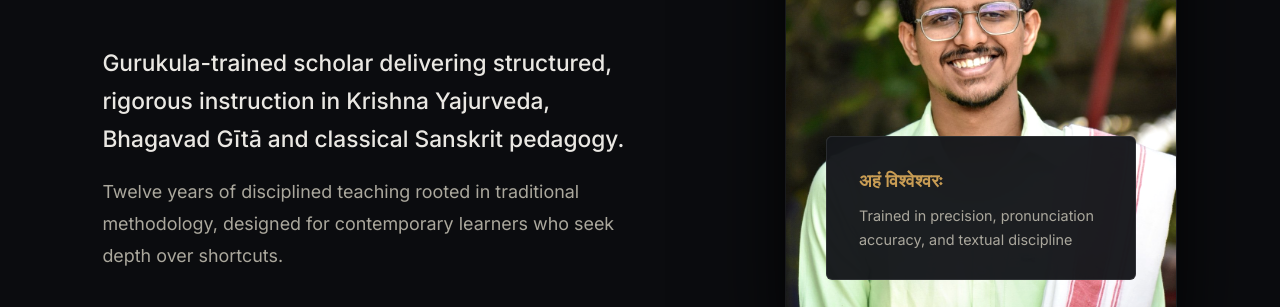
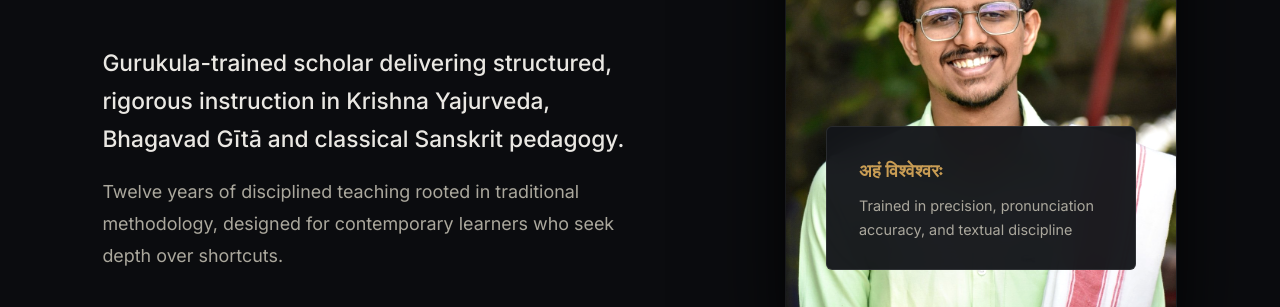
Before and after one commit to VishweshawaraM/vishweshwara.Sanskrit, a plain HTML site: page index.html in a window 1280 px wide. Shown: the part 645-952 px from the top of the page. Drawn offline with nearby package versions, Linux system fonts and the light colour scheme.

Commit message:
Update index.html

```diff
--- a/index.html
+++ b/index.html
@@ -70,7 +70,7 @@ nav ul a:hover::after{width:100%}
 .photo-wrapper::before{content:'';position:absolute;inset:0;background:linear-gradient(135deg,rgba(201,157,84,0.12) 0%,transparent 55%);z-index:1;pointer-events:none}
 .photo-wrapper img{width:100%;height:100%;object-fit:cover;display:block;filter:grayscale(10%) contrast(1.08);transition:filter 0.5s ease}
 .photo-wrapper:hover img{filter:grayscale(5%) contrast(1.1)}
-.photo-label{position:absolute;bottom:40px;left:40px;right:40px;background:rgba(19,21,26,0.96);backdrop-filter:blur(30px);padding:28px 32px;border-radius:6px;border:1px solid rgba(255,255,255,0.09);z-index:2}
+.photo-label{position:absolute;bottom:50px;left:40px;right:40px;background:rgba(19,21,26,0.96);backdrop-filter:blur(15px);padding:28px 32px;border-radius:6px;border:1px solid rgba(255,255,255,0.09);z-index:2}
 .photo-label-title{font-family:'Playfair Display',serif;font-size:1.12rem;color:var(--gold);font-weight:800;margin-bottom:0.5em;letter-spacing:0.01em}
 .photo-label-text{font-size:0.9rem;line-height:1.62;color:var(--text-muted)}
 #about{background:var(--surface);border-top:1px solid var(--border);border-bottom:1px solid var(--border)}
```
